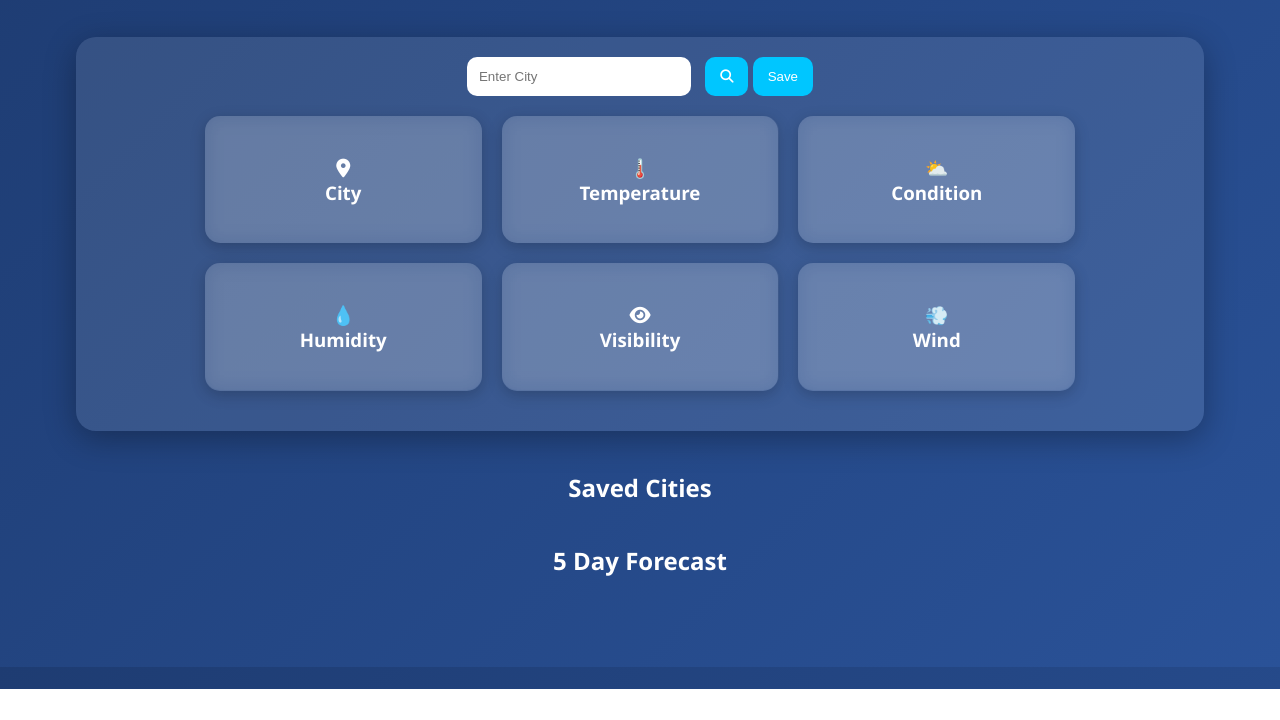
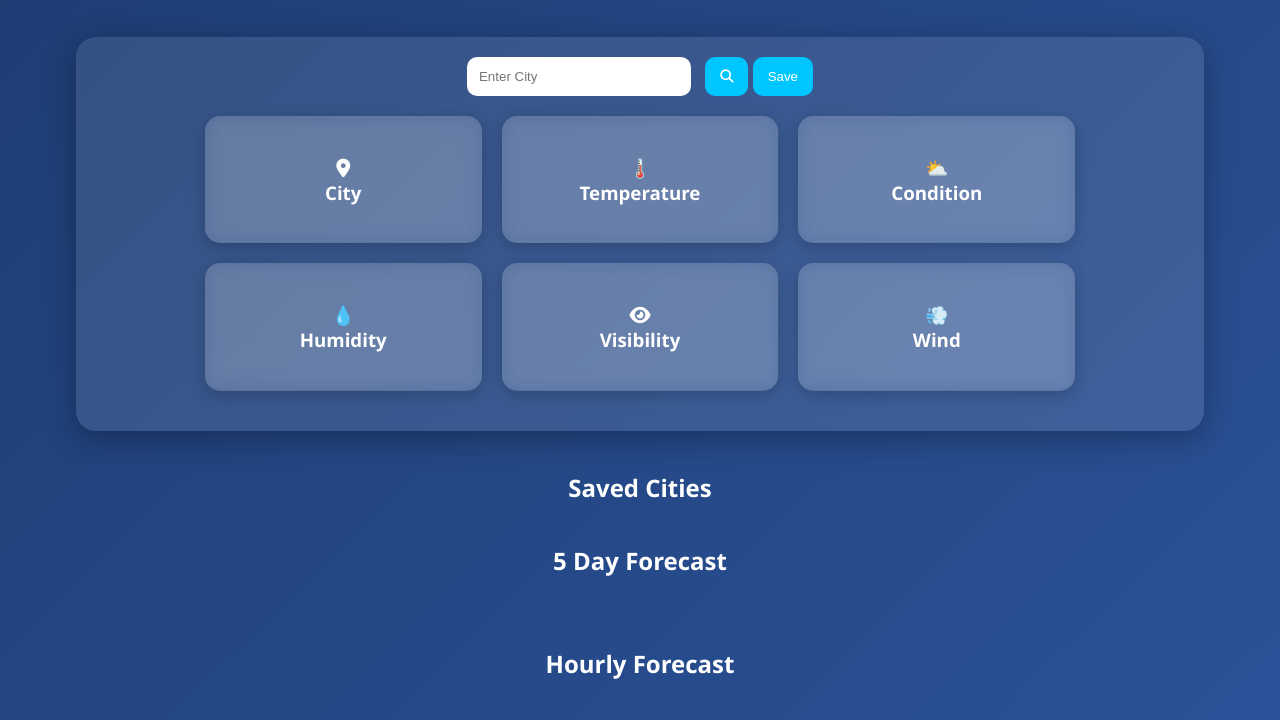
Before and after one commit to Ramiz-28/weather2, a website: page index.html in a window 1280 px wide. Shown: the part 111-831 px from the top of the page. Before the commit the page ends 800 px from the top, so only its background shows below. Drawn offline with Linux system fonts and the light colour scheme.

Commit message:
Update index and styles

```diff
--- a/index.html
+++ b/index.html
@@ -85,6 +85,7 @@
     <h2>5 Day Forecast</h2>
     <div id="forecast" class="forecast-grid"></div>
 
+    <h2>Hourly Forecast</h2>
     <div id="hourly" class="hourly-container"></div>
 
     <script src="weather.js"></script>
--- a/style.css
+++ b/style.css
@@ -390,6 +390,7 @@ button:active {
 
 .hourly-container {
   display: flex;
+  justify-content: center;
   overflow-x: auto;
   gap: 10px;
   padding: 10px;
```
